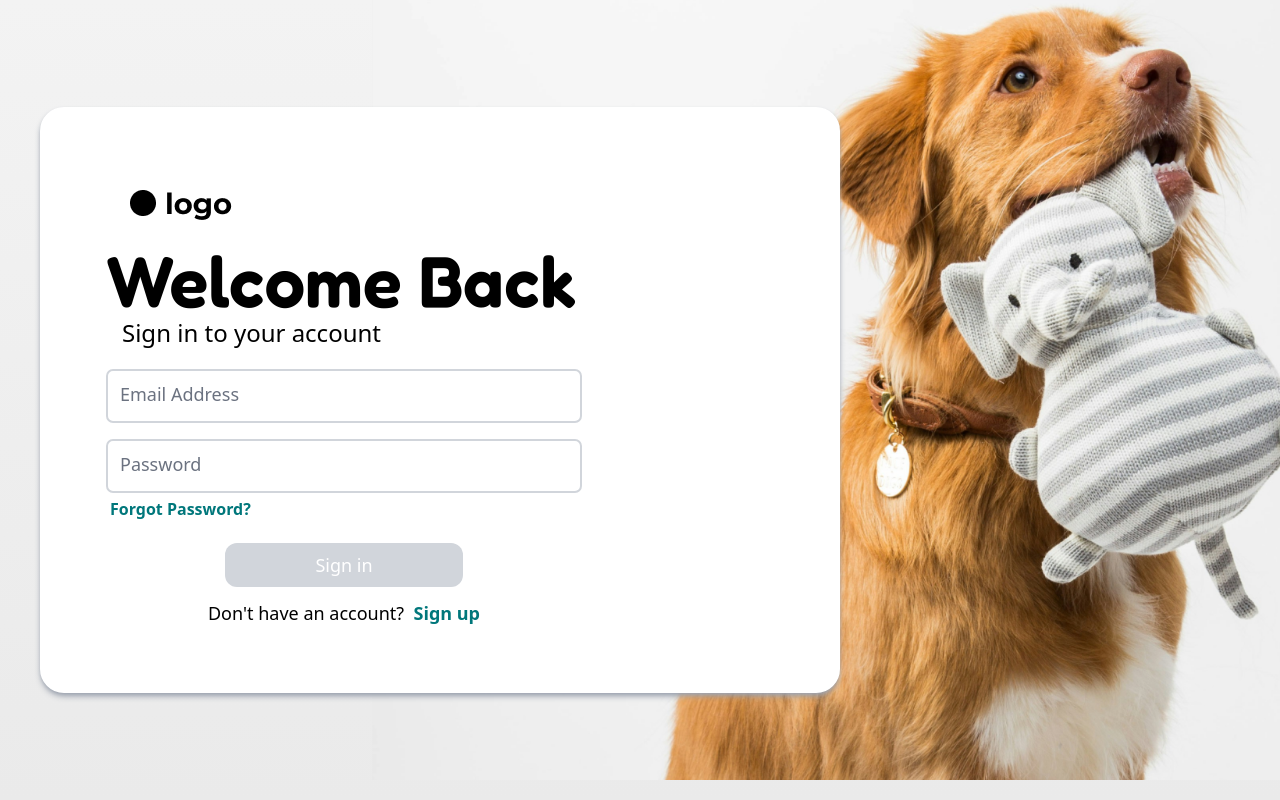
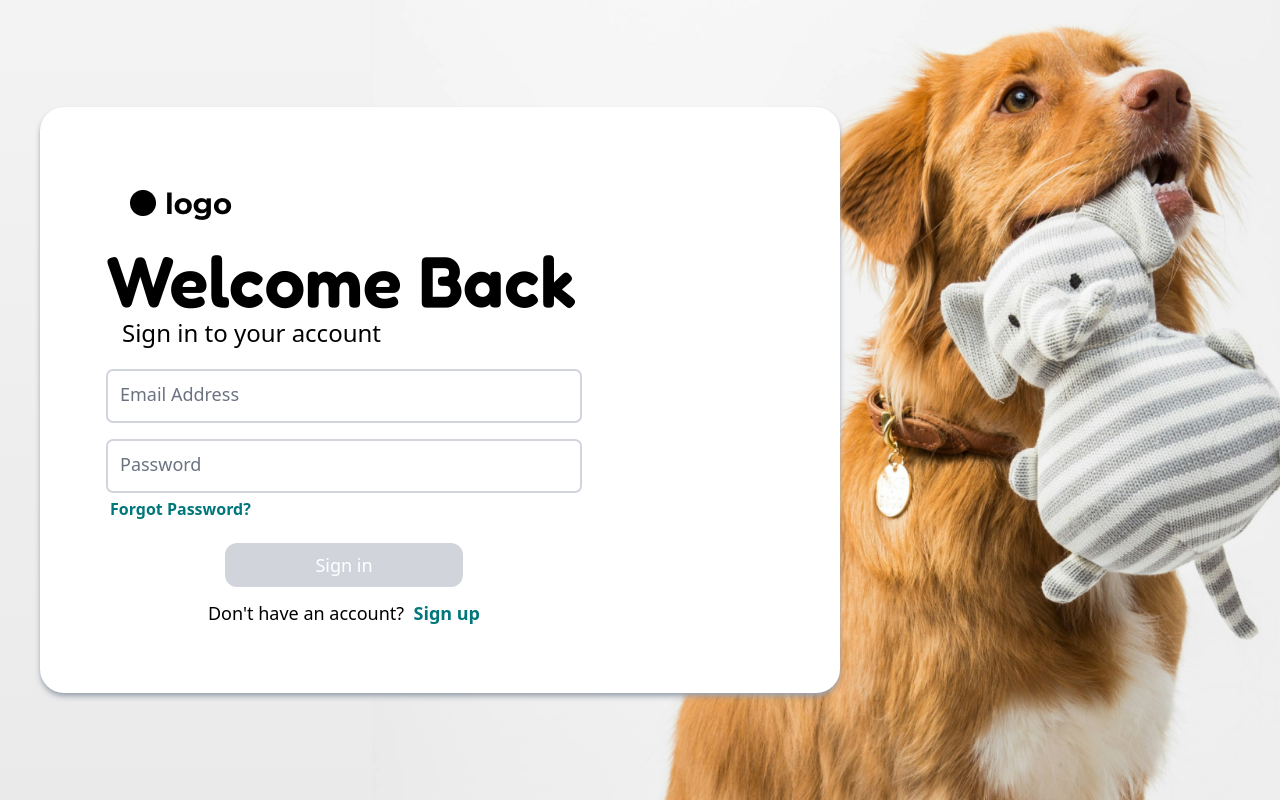
Before and after one commit to AhmedZahran15/Pety---Pet-Care, a React (Vite) app: page /auth/login in a window 1280 px wide. Built offline with nearby package versions, Linux system fonts and the light colour scheme.

Commit message:
remove background margin

```diff
--- a/src/Pages/Auth/index.jsx
+++ b/src/Pages/Auth/index.jsx
@@ -11,7 +11,7 @@ function Auth() {
   return (
     <div className="relative box-border flex min-h-screen w-screen items-center overflow-hidden bg-gradient-to-t from-[#eaeaea] to-[#f3f3f3] bg-contain bg-right bg-no-repeat p-4 sm:p-10">
       <Outlet />
-      <div className="absolute right-0 z-[0] -mt-10 hidden h-screen md:block">
+      <div className="absolute right-0 z-[0] hidden h-screen md:block">
         <img className="h-screen" src="/bg.png" alt="Auth Image" />
       </div>
     </div>
```
